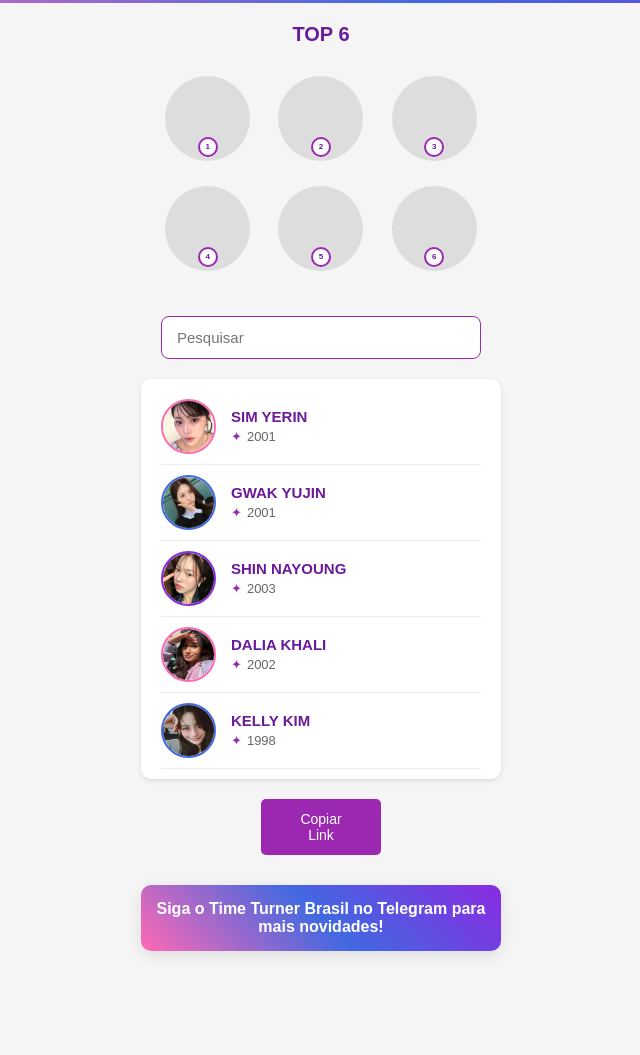
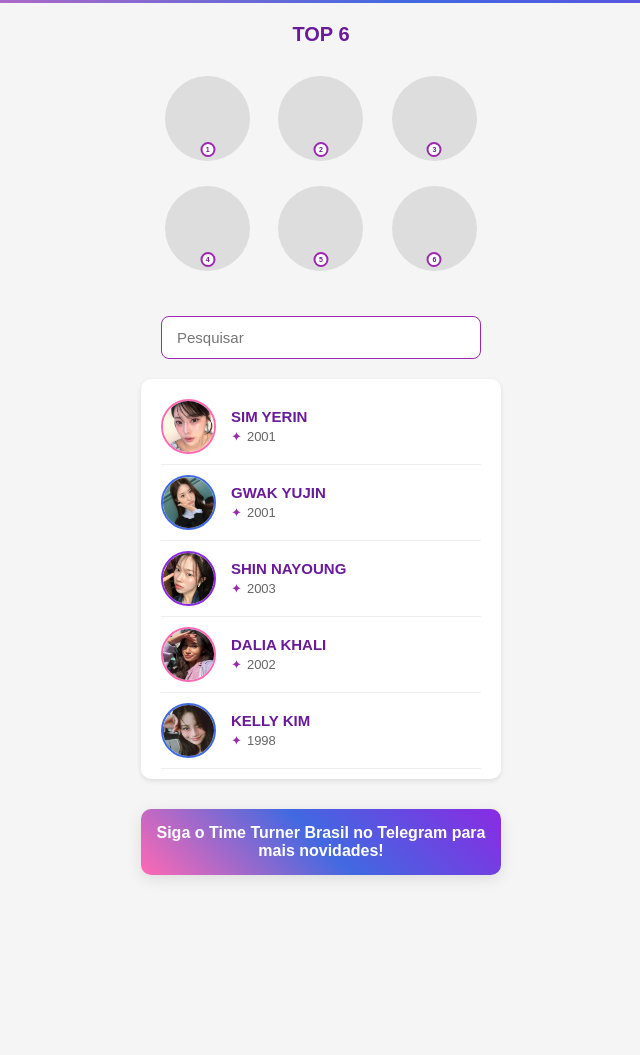
Before and after one commit to TIMETURNERRANK/Time-Turner-Rank.github.io., a plain HTML site: page index.html in a window 1280 px wide. Shown: the part 180-1235 px from the top of the page, without its empty margins (319-959 px from the left). After the commit the page ends 1185 px from the top, so only its background shows below. Drawn offline with Linux system fonts and the light colour scheme.

Commit message:
Update index.html

```diff
--- a/index.html
+++ b/index.html
@@ -127,8 +127,8 @@
             bottom: 4px; /* Mantido como estava */
             left: 50%;
             transform: translateX(-50%);
-            width: 20px; /* Diminuído para 20px */
-            height: 20px; /* Diminuído para 20px */
+            width: 15px; /* Diminuído para 15px */
+            height: 15px; /* Diminuído para 15px */
             background-color: #fff;
             border-radius: 50%;
             display: flex;
@@ -136,7 +136,7 @@
             justify-content: center;
             border: 2px solid var(--secondary-color);
             font-weight: bold;
-            font-size: 8px; /* Diminuído para 8px */
+            font-size: 7px; /* Diminuído para 7px */
             color: var(--primary-color);
             z-index: 2;
         }
@@ -237,25 +237,6 @@
             color: var(--secondary-color);
         }
 
-        .copy-link-btn {
-            display: block;
-            width: 120px;
-            margin: 20px auto;
-            padding: 12px 30px;
-            background-color: var(--secondary-color);
-            color: white;
-            border: none;
-            border-radius: 5px;
-            font-size: 14px;
-            cursor: pointer;
-            text-align: center;
-            transition: background-color 0.3s ease;
-        }
-
-        .copy-link-btn:hover {
-            background-color: var(--hover-color);
-        }
-
         .telegram-link {
             display: block;
             max-width: 360px;
@@ -311,8 +292,6 @@
             <!-- Profiles will be populated by JavaScript -->
         </div>
     </div>
-
-    <button class="copy-link-btn" onclick="copyRankingLink()">Copiar Link</button>
 
     <a href="https://t.me/timeturnerbr" target="_blank" class="telegram-link">
         Siga o Time Turner Brasil no Telegram para mais novidades!
@@ -428,22 +407,6 @@
             });
         }
 
-        function copyRankingLink() {
-            const selectedNames = selectedMembers
-                .map((member, index) => member ? `${index + 1}. ${member.name}` : null)
-                .filter(name => name !== null)
-                .join('\n');
-
-            const text = `Meu Top 6 Time Turner:\n${selectedNames}\n\nCrie o seu em: https://t.me/timeturnerbr`;
-
-            navigator.clipboard.writeText(text).then(() => {
-                alert('Link copiado com sucesso!');
-            }).catch(err => {
-                console.error('Erro ao copiar:', err);
-                alert('Erro ao copiar o link');
-            });
-        }
-
         document.querySelector('.search-box').addEventListener('input', function(e) {
             const searchTerm = e.target.value.toLowerCase();
             const profileItems = document.querySelectorAll('.profile-item');
@@ -462,4 +425,4 @@
         initializeProfiles();
     </script>
 </body>
-</html
+</html>
```
